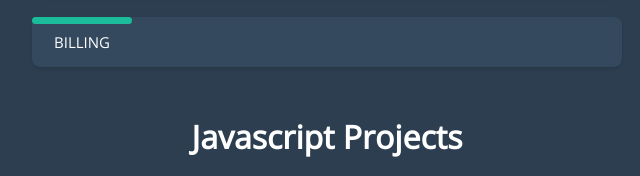
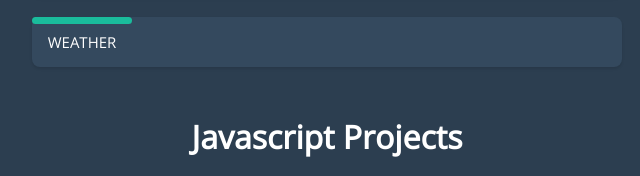
Before and after one commit to ankitbhurji/All-Project-Url, a plain HTML site: page index.html in a window 1280 px wide. Shown: the part 328-504 px from the top of the page, 313-953 px from the left. Drawn offline with nearby package versions, Linux system fonts and the light colour scheme.

Commit message:
Update index.html

```diff
--- a/index.html
+++ b/index.html
@@ -28,7 +28,7 @@
           <div class="animation start-home"></div>
         </nav>
         <nav>
-          <a href="https://ankitbhurji.github.io/React_Weather/">billing</a>
+          <a href="https://ankitbhurji.github.io/React_Weather/">weather</a>
           <div class="animation start-home"></div>
         </nav>
       </div>
```
